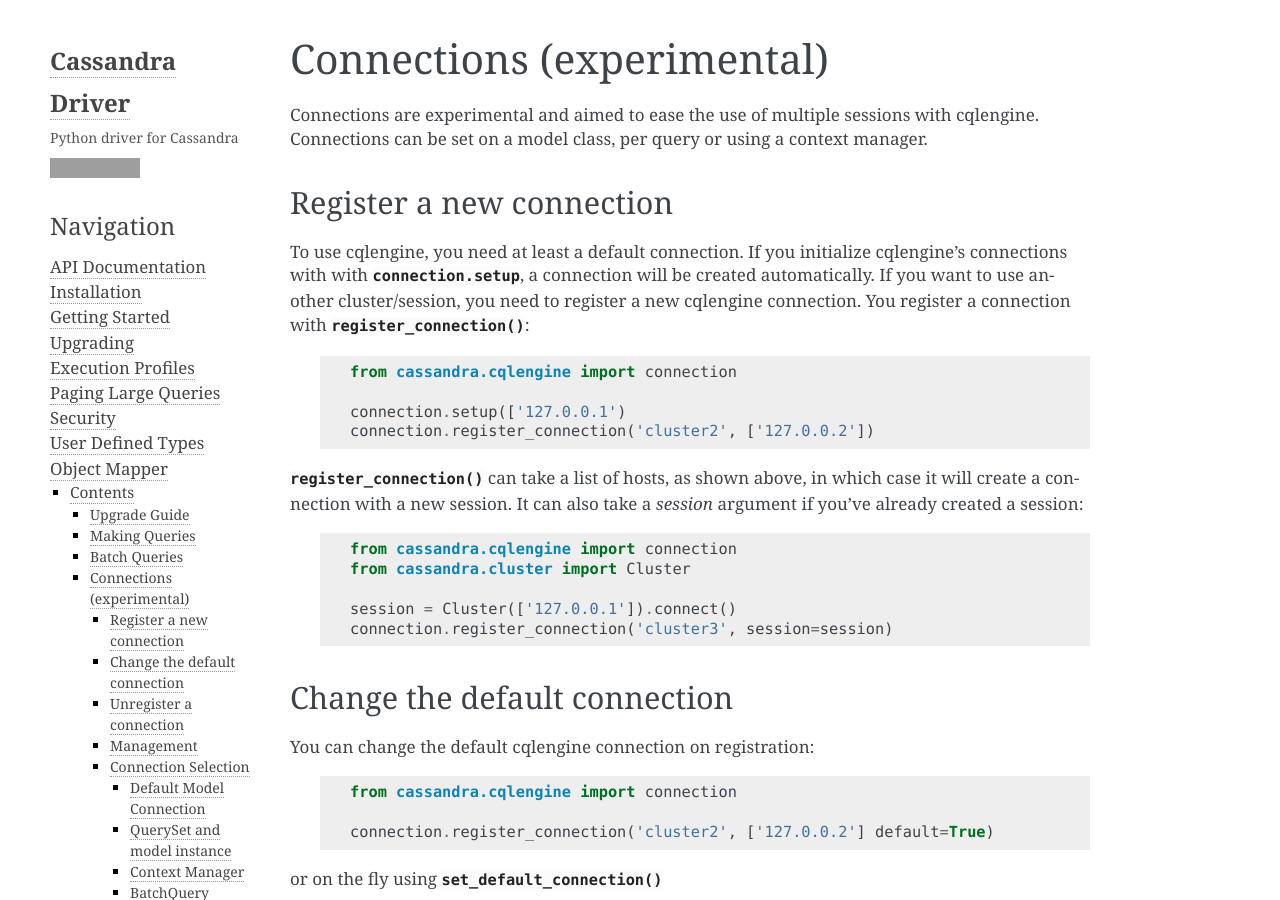
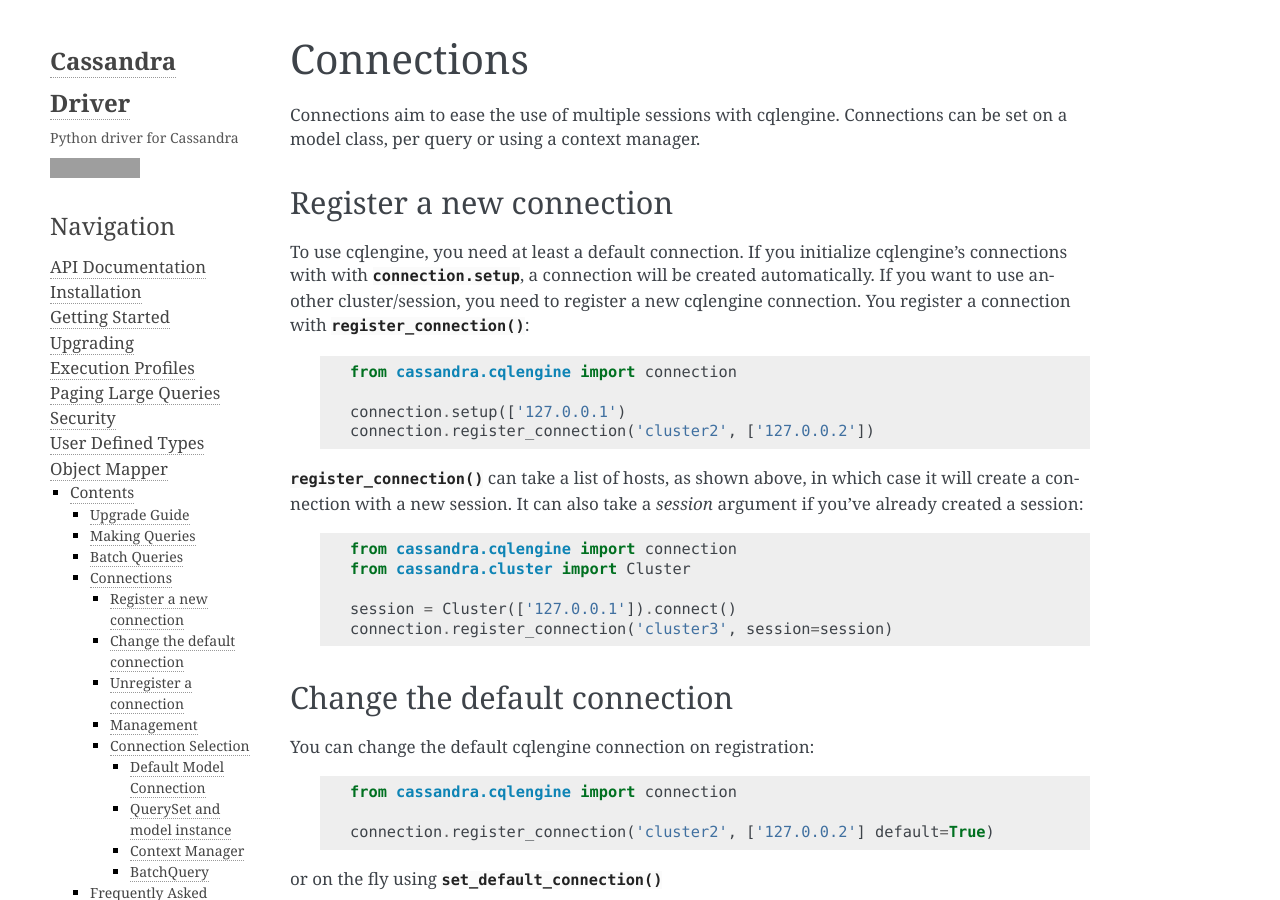
Before and after one commit to datastax/python-driver, a Sphinx documentation site: the page built from docs/cqlengine/connections.rst, in a window 1280 px wide and 900 px high. Built offline with Sphinx 7.4.7, drawn with Linux system fonts in a browser that asks for light colours; pages that are not in the unit, such as notebooks, are missing from menus; grey boxes are pictures that could not be loaded.

Commit message:
Remove 'Experimental' tag from cqlengine connections documentation

```diff
--- a/CHANGELOG.rst
+++ b/CHANGELOG.rst
@@ -23,6 +23,7 @@
 * Remove copyright dates from copyright notices (PYTHON-863)
 * Remove "Experimental" tag from execution profiles documentation (PYTHON-840)
 * request_timer metrics descriptions are slightly incorrect (PYTHON-885)
+* Remove "Experimental" tag from cqlengine connections documentation (PYTHON-892)
 
 3.12.0
 ======
--- a/docs/cqlengine/connections.rst
+++ b/docs/cqlengine/connections.rst
@@ -1,8 +1,8 @@
-==========================
-Connections (experimental)
-==========================
+===========
+Connections
+===========
 
-Connections are experimental and aimed to ease the use of multiple sessions with cqlengine. Connections can be set on a model class, per query or using a context manager.
+Connections aim to ease the use of multiple sessions with cqlengine. Connections can be set on a model class, per query or using a context manager.
 
 
 Register a new connection
```
